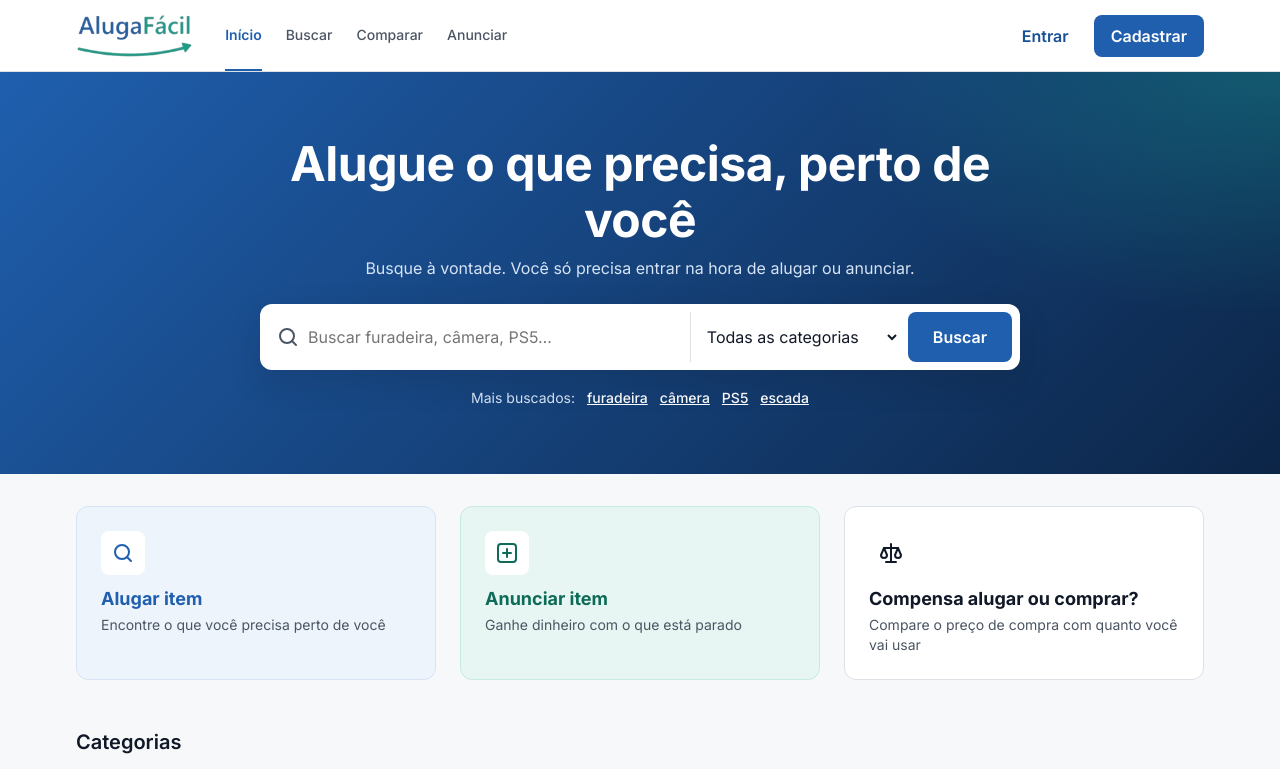
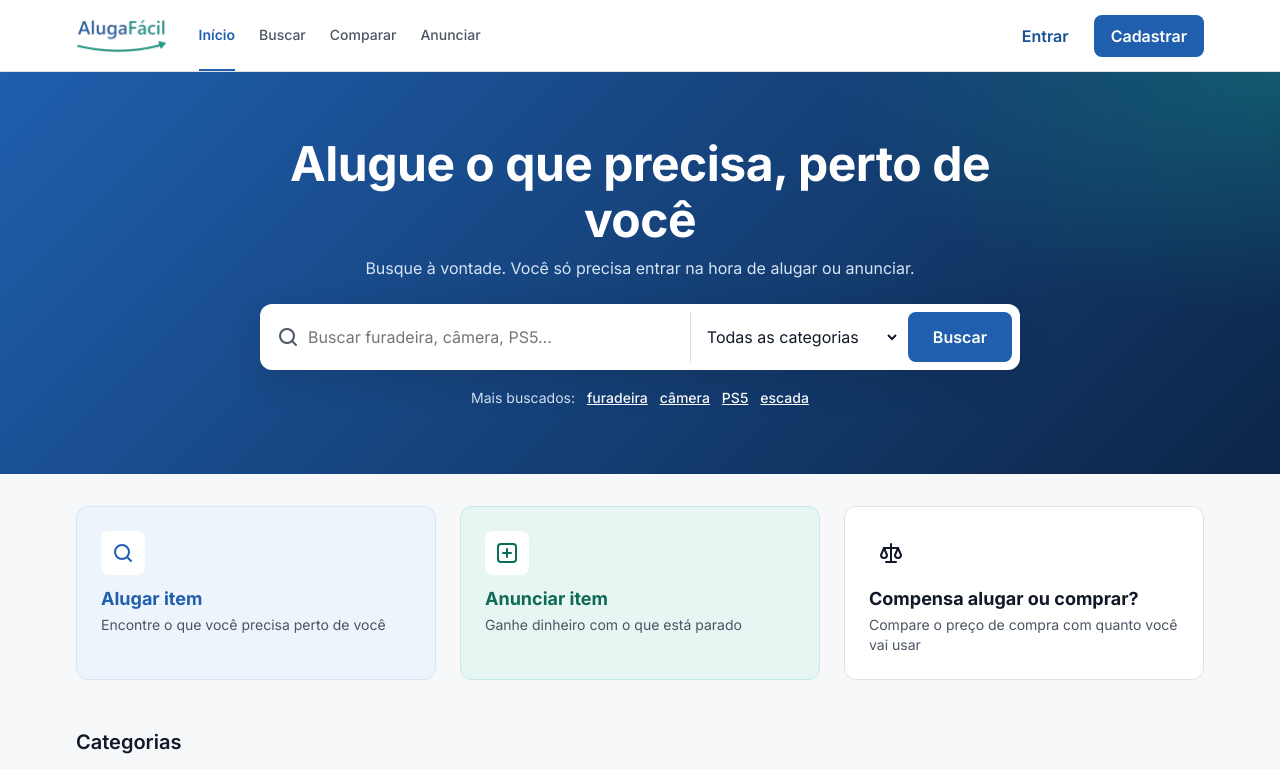
Before and after one commit to guilhermefontesdev/aluga-facil, a plain HTML site: page index.html in a window 1280 px wide. Shown: the top 769 px of the page. Drawn offline with Linux system fonts and the light colour scheme.

Commit message:
fix(marca): logo menor e centralizada no cabecalho

```diff
--- a/assets/css/components/navegacao.css
+++ b/assets/css/components/navegacao.css
@@ -27,7 +27,12 @@
 .logo__imagem {
   display: block;
   width: auto;
-  height: 44px;
+  height: 34px;
+}
+
+.cabecalho__logo {
+  align-self: center;
+  line-height: 0;
 }
 
 .rodape .logo__imagem {
```
